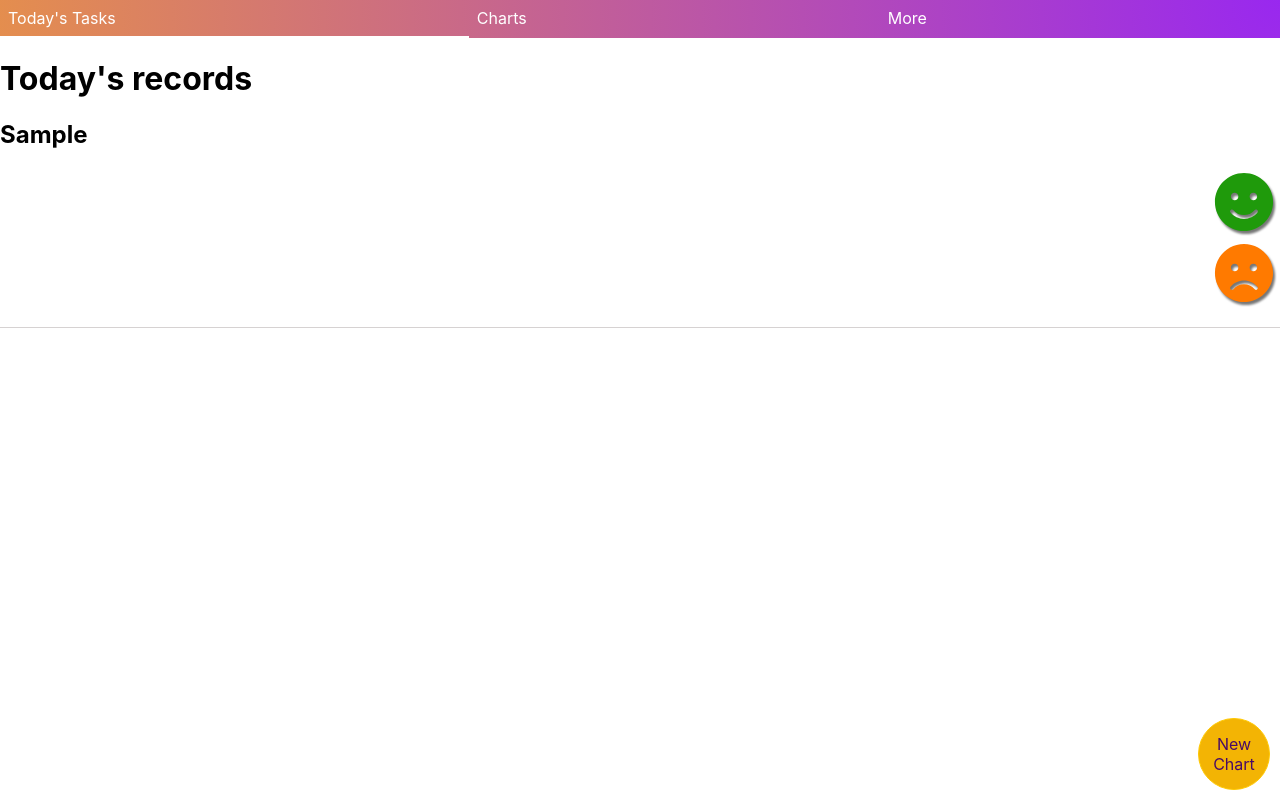
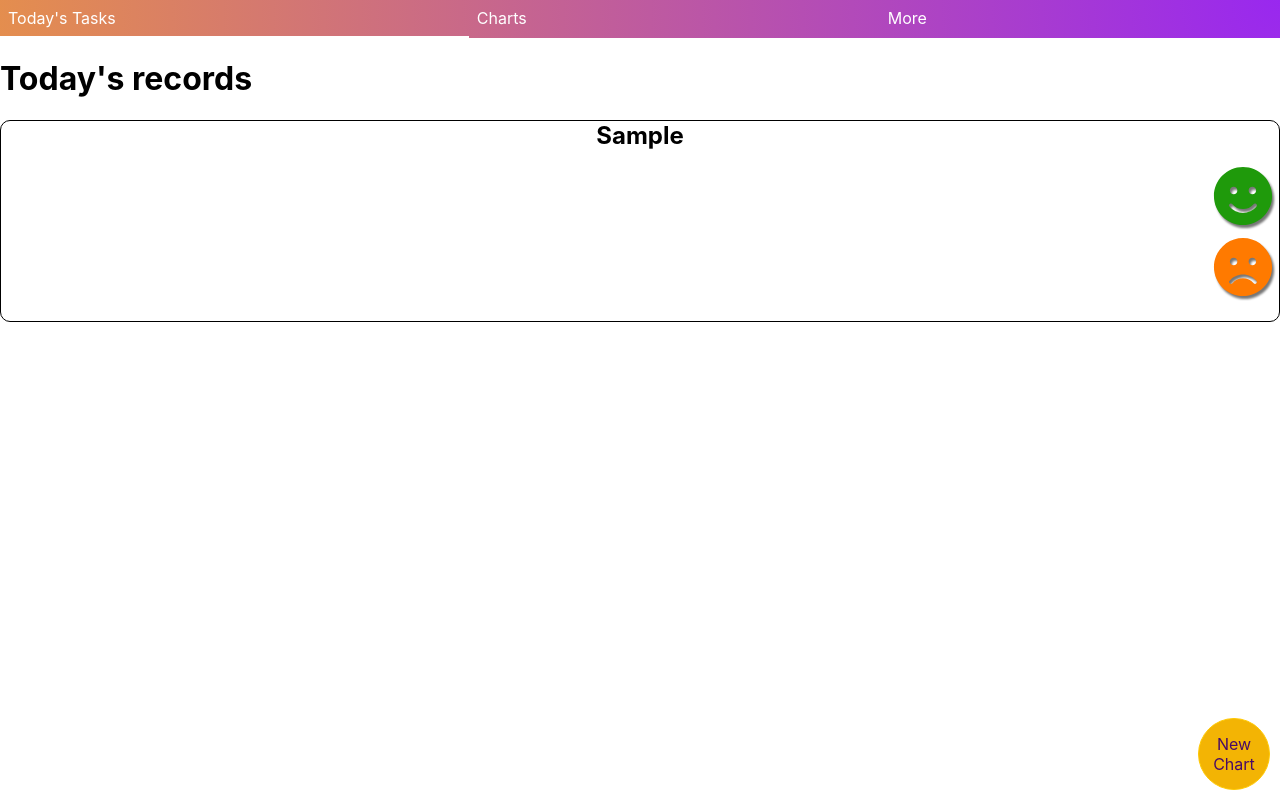
Before and after one commit to Qazzian/reward-chart, a React (Create React App) app: page / in a window 1280 px wide. Both pictures are taken after typing "Sample" into the empty fields and a click on the input 28 px from the left and 241 px from the top of the page. Built offline with nearby package versions, Linux system fonts and the light colour scheme.

Commit message:
VOXDEV-6855 Lots of changes to the ChartToday view

```diff
--- a/src/Today/ChartToday/ChartToday.js
+++ b/src/Today/ChartToday/ChartToday.js
@@ -1,5 +1,6 @@
 import React from 'react';
 import './ChartToday.scss';
+import ButtonIcon from '../../atoms/buttons/ButtonIcon';
 import { FontAwesomeIcon } from '@fortawesome/react-fontawesome';
 
 import bem from '../../util/bem';
@@ -13,16 +14,22 @@ const ChartToday = ({ chart, onHappyClick, onSadClick }) => {
 
 	return (
 		<article className={'chartToday'} key={chart.name}>
-			<h2>{chart.name}</h2>
+			<h2 className='chartToday__title'>{chart.name}</h2>
 			<div className={bem(blockName, 'body')}>
-				<div className={bem(blockName, 'state')}></div>
+				<div className={bem(blockName, 'pastEmotes')}>
+					{renderEmoteList(chart.emotes)}
+				</div>
 				<div className={bem(blockName, "emoteControls")}>
-					<button className={bem('chartToday', 'button', ['happy'])} onClick={() => onHappyClick(chart)}>
-						<FontAwesomeIcon icon="smile" />
-					</button>
-					<button className={bem('chartToday', 'button', ['sad'])} onClick={() => onSadClick(chart)}>
-						<FontAwesomeIcon icon="frown" />
-					</button>
+					<ButtonIcon
+						className={bem('chartToday', 'button', ['happy'])}
+						onClick={() => onHappyClick(chart)}
+						icon="smile"
+					/>
+					<ButtonIcon
+						className={bem('chartToday', 'button', ['sad'])}
+						onClick={() => onSadClick(chart)}
+						icon="frown"
+					/>
 				</div>
 			</div>
 		</article>
@@ -30,3 +37,14 @@ const ChartToday = ({ chart, onHappyClick, onSadClick }) => {
 };
 
 export default ChartToday;
+
+function renderEmoteList(emotes) {
+	return emotes && emotes.map((emoteObj) => {
+			return (
+				<span key={emoteObj.date} className={bem(blockName, 'emoteDay')}>
+				  {emoteObj.date} <br />
+					{emoteObj.emote}
+				</span>
+			)
+		});
+}
--- a/src/Today/ChartToday/ChartToday.scss
+++ b/src/Today/ChartToday/ChartToday.scss
@@ -1,14 +1,27 @@
 .chartToday {
-  border-bottom: 1px solid #d6d2d2;
-  padding-bottom: 1em;
+	border-radius: 10px;
+	border: 1px solid black;
+	padding-bottom: 1em;
+	margin-bottom: 1ex;
+
+	&__title {
+		margin: 0 0 1ex 0;
+		text-align: center;
+	}
 
   &__body {
     display: flex;
   }
 
-  &__state {
-    flex-grow: 1;
-  }
+  &__pastEmotes {
+		flex-grow: 1;
+		display: flex;
+		justify-content: space-evenly;
+	}
+
+	&__emoteDay {
+		text-align: center;
+	}
 
   &__emoteControls {
     display: flex;
@@ -17,9 +30,6 @@
 
   &__button {
     font-size: 60px;
-    background: transparent;
-    border: none;
-    filter: drop-shadow(2px 3px 1px #777);
 
     &--happy {
       color: #1f9a0b
--- /dev/null
+++ b/src/atoms/buttons/ButtonIcon.js
@@ -0,0 +1,17 @@
+import React from 'react';
+import { FontAwesomeIcon } from '@fortawesome/react-fontawesome';
+import classnames from 'classnames';
+
+import './buttons.scss';
+
+export default function({className, icon, altText, ...btnProps}){
+	return (
+		<button
+			className={classnames('buttonIcon', className)}
+			{...btnProps}
+		>
+			<FontAwesomeIcon icon={icon} />
+			<span className="sr-only">{altText}</span>
+		</button>
+	);
+}
--- /dev/null
+++ b/src/atoms/buttons/buttons.scss
@@ -0,0 +1,9 @@
+button {
+	cursor: pointer;
+}
+
+.buttonIcon {
+	background: transparent;
+	border: none;
+	filter: drop-shadow(2px 3px 1px #777);
+}
```
Also changed, not shown: src/Today/ChartToday/ChartToday.helper.js (added, +17 -0 lines), 2 other files (tests, documents, lock files or other folders).
